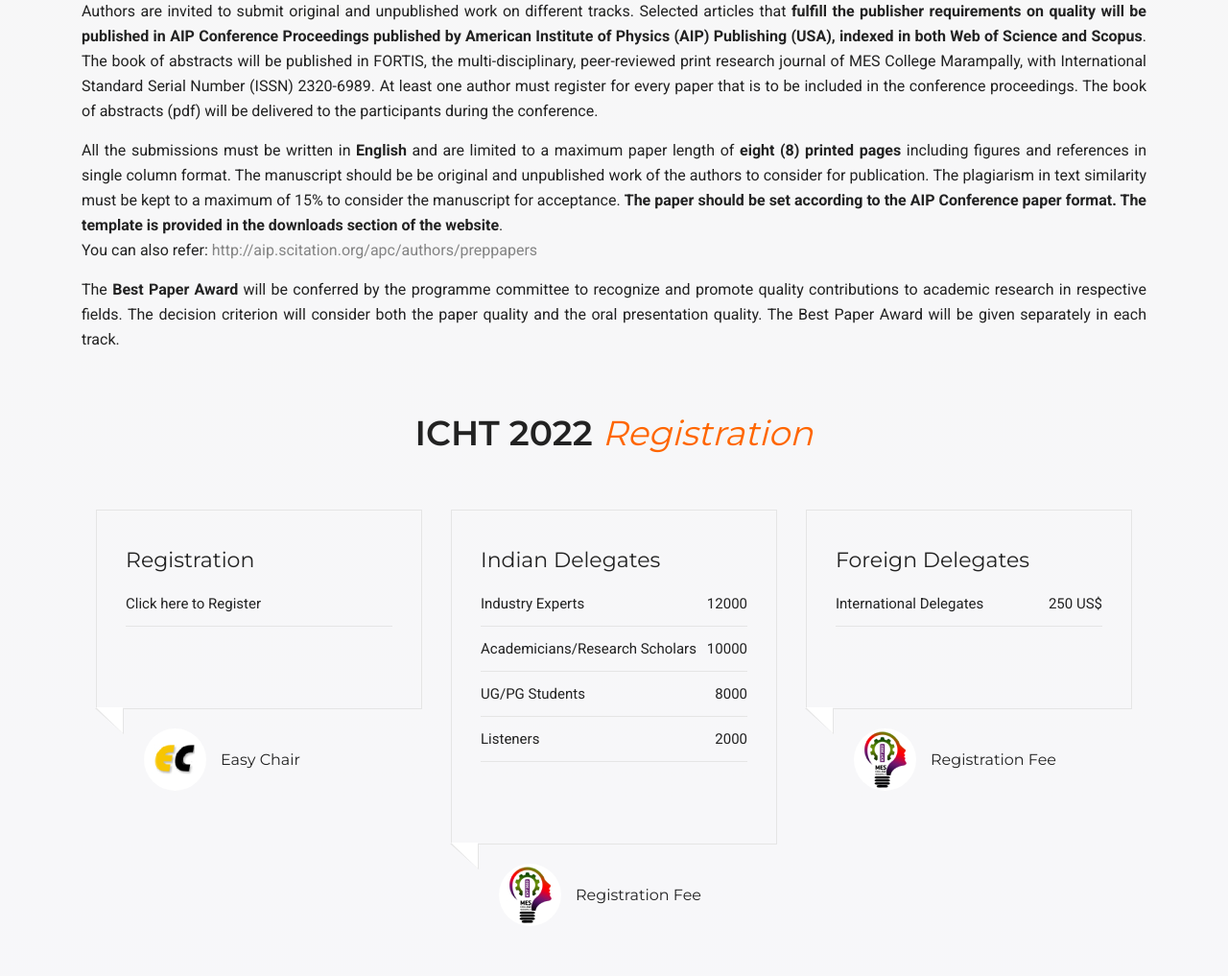
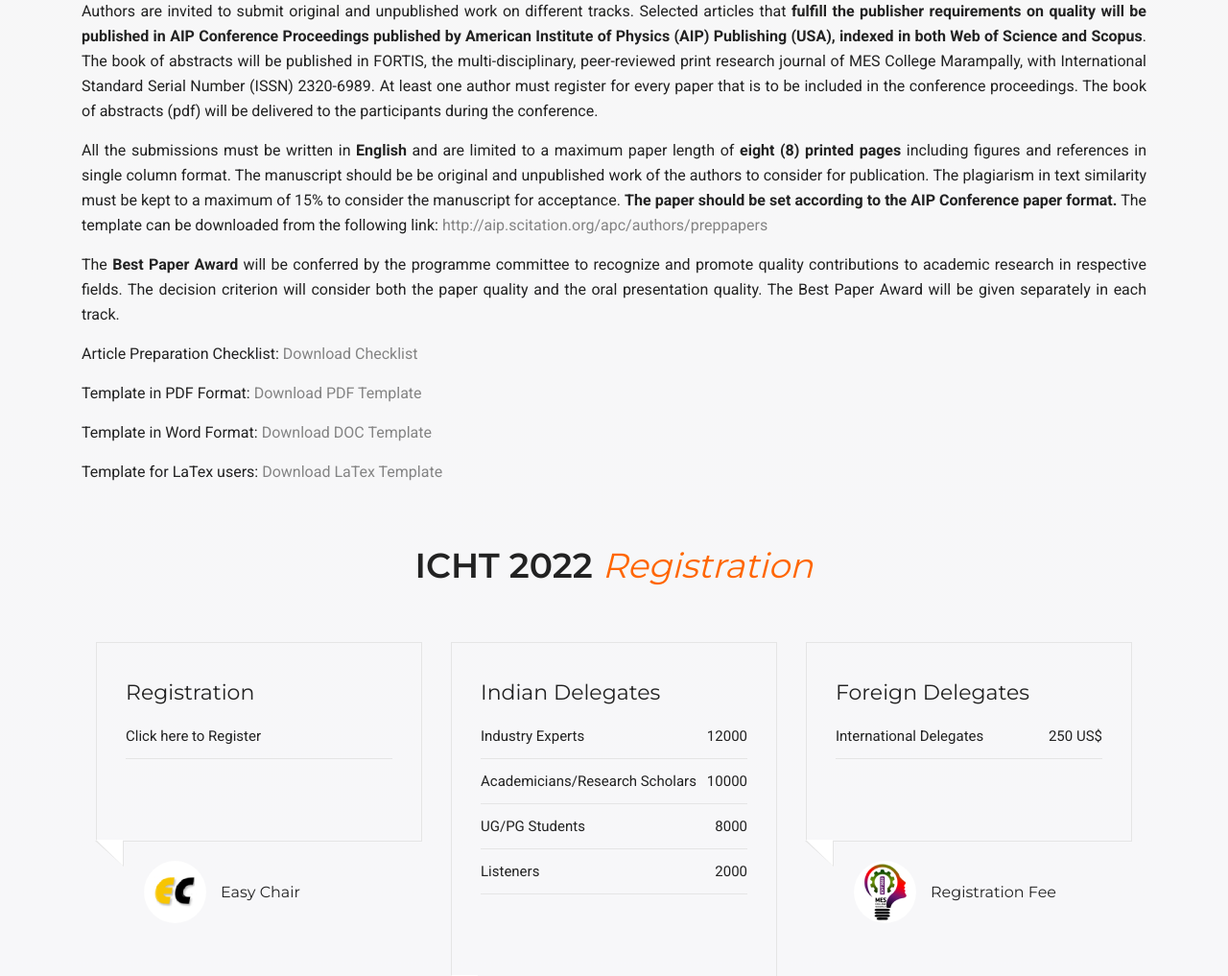
Before and after one commit to sarangi/ICHT2022, a PHP site: page /callforpaper.php in a window 1280 px wide. Shown: the part 315-1332 px from the top of the page at 96% size. Run offline with PHP 8.4, Linux system fonts and the light colour scheme; data that the repository does not hold is empty; some libraries are stand-ins or nearby versions.

Commit message:
Download Templates updated

```diff
--- a/callforpaper_details_2.php
+++ b/callforpaper_details_2.php
@@ -27,17 +27,33 @@
 						single column format. The manuscript should be be original and unpublished
 						work of the authors to consider for publication. The plagiarism in text similarity
 						must be kept to a maximum of 15% to consider the manuscript for acceptance. <b>The
-						paper should be set according to the AIP Conference paper format. The template is
-						provided in the downloads section of the website</b>. <br>
-						You can also refer: <a href="http://aip.scitation.org/apc/authors/preppapers"
-						target="_blank" >http://aip.scitation.org/apc/authors/preppapers</a>
+						paper should be set according to the AIP Conference paper format.</b> The template
+						can be downloaded from the following link:
+						<a href="http://aip.scitation.org/apc/authors/preppapers"
+						target="_blank" > http://aip.scitation.org/apc/authors/preppapers</a>
 					</p>
 					<p style="color:#222222; margin: 15px 0px 0px 0px;">
-						The <b>Best Paper Award</b> will be conferred by the programme committee to recognize
-						and promote quality contributions to academic research in respective fields.
-						The decision criterion will consider both the paper quality and the oral
-						presentation quality. The Best Paper Award will be given separately in
+						The <b>Best Paper Award</b> will be conferred by the programme committee to
+						recognize and promote quality contributions to academic research in respective
+						fields. The decision criterion will consider both the paper quality and the
+						oral presentation quality. The Best Paper Award will be given separately in
 						each track.
+					</p>
+					<p style="color:#222222; margin: 15px 0px 0px 0px;">
+						Article Preparation Checklist: <a href="templates/Article_Preparation_Checklist.pdf"
+						target="_blank" >Download Checklist</a>
+					</p>
+					<p style="color:#222222; margin: 15px 0px 0px 0px;">
+						Template in PDF Format: <a href="templates/AIPCP_Article_Template.pdf"
+						target="_blank" >Download PDF Template</a>
+					</p>
+					<p style="color:#222222; margin: 15px 0px 0px 0px;">
+						Template in Word Format: <a href="templates/AIPCP_Article_Template.docx"
+						target="_blank" >Download DOC Template</a>
+					</p>
+					<p style="color:#222222; margin: 15px 0px 0px 0px;">
+						Template for LaTex users: <a href="https://www.overleaf.com/latex/templates/aip-conference-proceedings/fpznwrhxkkpp"
+						target="_blank" >Download LaTex Template</a>
 					</p>
 				</div>
 			</div>
--- a/css/style.css
+++ b/css/style.css
@@ -2255,7 +2255,11 @@ select.form-control:not([size]):not([multiple]) {
 
 @media (max-width: 575px) {
   .map .address-block {
-    display: none;
+    position: absolute;
+    padding: 25px 20px 20px 20px;
+    top: 80px;
+    left: 10%;
+    background: #ff6600;
   }
 }
 
```
Also changed, not shown: track_details.php (+7 -7 lines), 3 other files.
